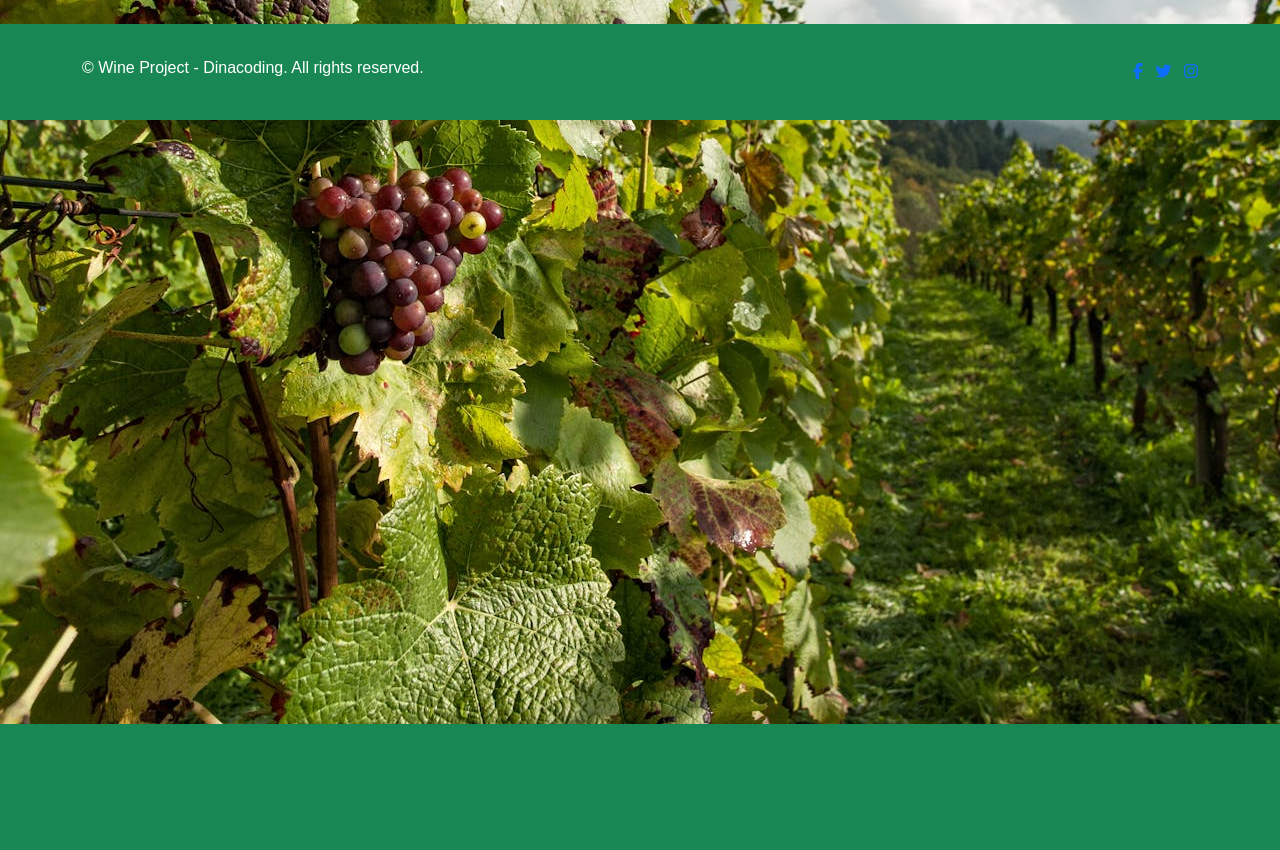
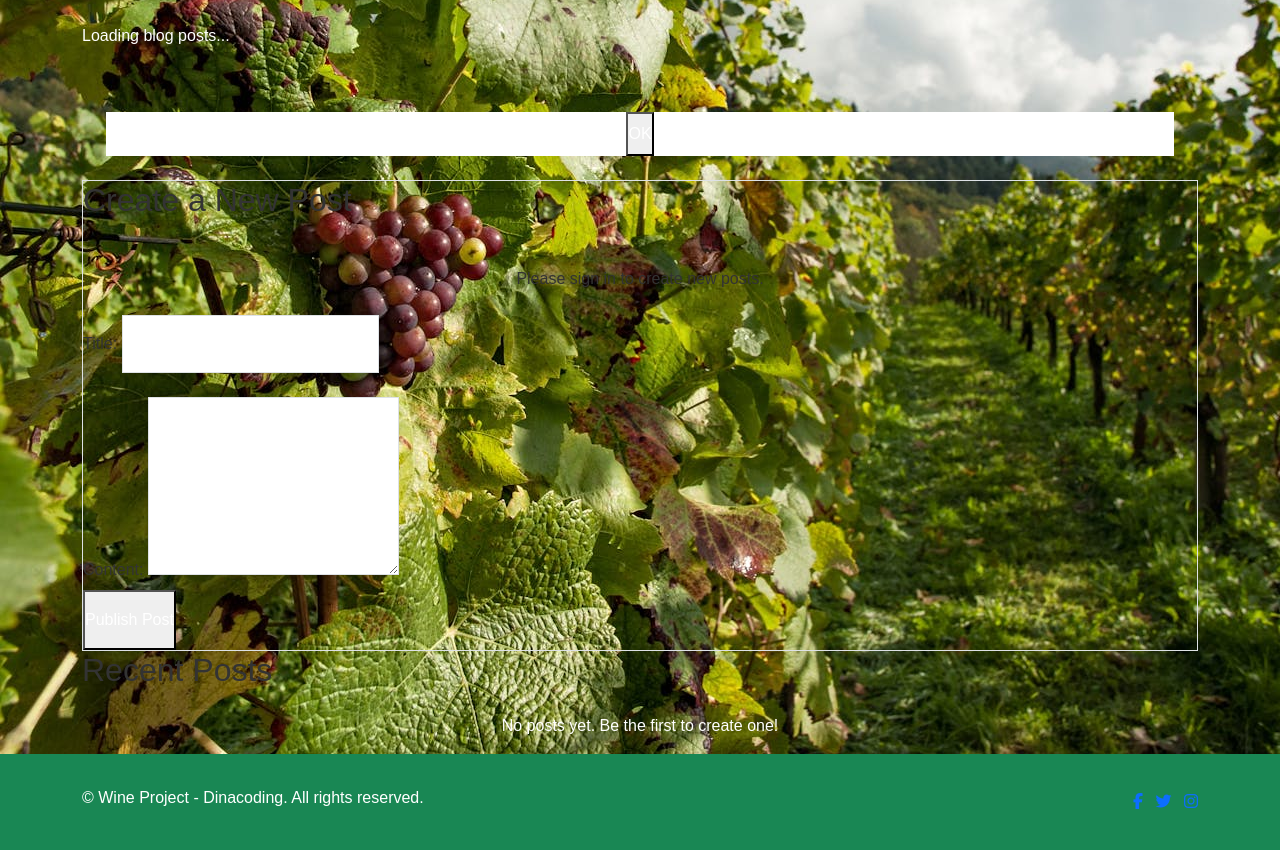
Before and after one commit to Dinacoding/wine_project, a Django app: template wine_app/templates/wine_app/blog.html in a window 1280 px wide. Shown: the part 76-926 px from the top of the page. Before the commit the page ends 800 px from the top, so only its background shows below. Run offline with Django 5.2, Linux system fonts and the light colour scheme; the template is opened without the code that fills it, so the values that code supplies are empty.

Commit message:
Add the blog.html

```diff
--- a/wine_app/templates/wine_app/blog.html
+++ b/wine_app/templates/wine_app/blog.html
@@ -4,6 +4,58 @@
 {% block title %}All Wine Posts{% endblock %}
 
 {% block content %}
+<div id="loading-spinner" class="flex justify-center items-center py-8">
+                <div class="animate-spin rounded-full h-12 w-12 border-b-2 border-blue-500"></div>
+                <p class="ml-3 text-lg text-gray-700">Loading blog posts...</p>
+            </div>
+
+            <!-- Message Box (for alerts/confirmations) -->
+            <div id="message-box" class="hidden fixed inset-0 bg-gray-600 bg-opacity-50 flex items-center justify-center z-50 p-4">
+                <div class="bg-white rounded-lg shadow-xl p-6 max-w-sm w-full text-center">
+                    <p id="message-text" class="text-lg font-semibold text-gray-800 mb-4"></p>
+                    <button id="message-close-button" class="px-6 py-2 bg-blue-600 text-white rounded-lg hover:bg-blue-700 transition duration-300">
+                        OK
+                    </button>
+                </div>
+            </div>
+
+            <!-- Create New Post Section -->
+            <section id="create-post-section" class="mb-8 p-6 bg-gray-50 rounded-lg shadow-inner border border-gray-200">
+                <h2 class="text-2xl font-semibold text-gray-800 mb-4">Create a New Post</h2>
+                <div id="login-prompt" class="text-center py-4 text-gray-600 text-lg font-medium">
+                    Please sign in to create new posts.
+                </div>
+                <form id="create-post-form" class="hidden">
+                    <div class="mb-4">
+                        <label for="post-title" class="block text-gray-700 text-sm font-bold mb-2">Title:</label>
+                        <input type="text" id="post-title" name="post-title" required
+                               class="shadow-sm appearance-none border rounded-lg w-full py-3 px-4 text-gray-700 leading-tight focus:outline-none focus:ring-2 focus:ring-blue-500 focus:border-transparent transition duration-200">
+                    </div>
+                    <div class="mb-6">
+                        <label for="post-content" class="block text-gray-700 text-sm font-bold mb-2">Content:</label>
+                        <textarea id="post-content" name="post-content" rows="6" required
+                                  class="shadow-sm appearance-none border rounded-lg w-full py-3 px-4 text-gray-700 leading-tight focus:outline-none focus:ring-2 focus:ring-blue-500 focus:border-transparent transition duration-200"></textarea>
+                    </div>
+                    <div class="flex items-center justify-between">
+                        <button type="submit" id="submit-post-button"
+                                class="bg-blue-600 hover:bg-blue-700 text-white font-bold py-3 px-6 rounded-lg focus:outline-none focus:shadow-outline transition duration-300 ease-in-out transform hover:scale-105">
+                            Publish Post
+                        </button>
+                        <span id="post-status-message" class="text-sm text-gray-600 ml-4"></span>
+                    </div>
+                </form>
+            </section>
+
+            <!-- Blog Posts Display Section -->
+            <section>
+                <h2 class="text-2xl font-semibold text-gray-800 mb-4">Recent Posts</h2>
+                <div id="blog-posts-container" class="space-y-6">
+                    <!-- Blog posts will be loaded here dynamically -->
+                </div>
+                <p id="no-posts-message" class="text-center text-gray-500 py-8 hidden">
+                    No posts yet. Be the first to create one!
+                </p>
+            </section>
 
 
 {% endblock content %}
```
Also changed, not shown: wine_app/forms.py (+40 -25 lines), wine_app/views.py (+12 -10 lines).
